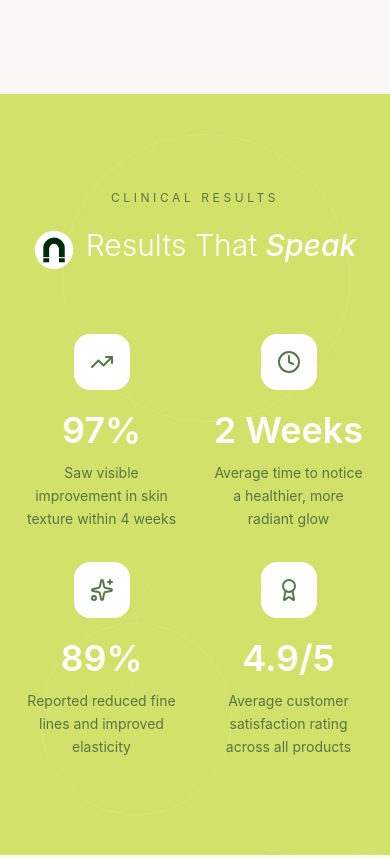
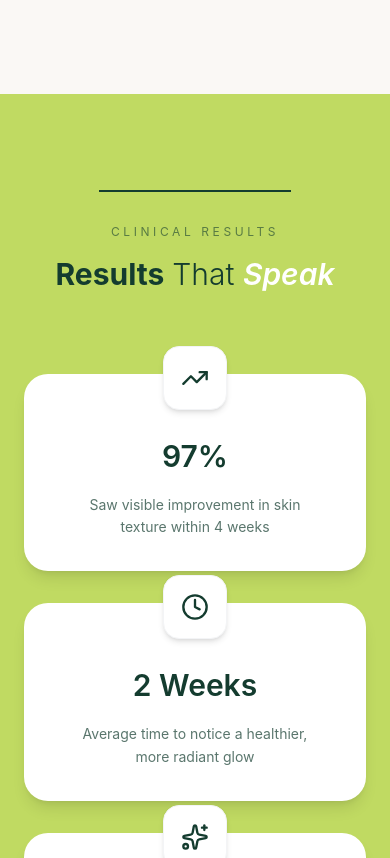
Before and after one commit to Asritha-2002/N-Organics, a React (Vite) app: page / in a window 390 px wide. Shown: the part 5860-6718 px from the top of the page. Built offline with nearby package versions, Linux system fonts and the light colour scheme.

Commit message:
after few more ui changes

```diff
--- a/src/components/Navbar.jsx
+++ b/src/components/Navbar.jsx
@@ -60,7 +60,7 @@ export default function Navbar() {
       transition={{ duration: 0.5 }}
       className={`fixed left-0 right-0 top-0 z-50 transition-all duration-500 ${
         scrolled
-          ? "border-b border-white/10 bg-[#002b0a] shadow-md backdrop-blur-xl"
+          ? "border-b border-white/10 bg-[#0f261c] shadow-md backdrop-blur-xl"
           : "bg-transparent"
       }`}
     >
--- a/src/components/about/FounderProfile.jsx
+++ b/src/components/about/FounderProfile.jsx
@@ -43,7 +43,8 @@ export default function FounderProfile() {
 
             {/* name */}
             <h2 className="mt-5 text-3xl font-light tracking-tight text-[#143c2f] sm:text-4xl lg:text-5xl">
-              Ananya <span className="font-medium italic">Sharma</span>
+              Neelima {" "}
+ <span className="font-medium italic">Bommareddy</span>
             </h2>
 
             {/* role text */}
@@ -53,7 +54,7 @@ export default function FounderProfile() {
 
             {/* description */}
             <p className="mx-auto mt-6 max-w-2xl text-sm leading-7 text-[#6f6a61] sm:text-base">
-              Ananya Sharma leads N-Organics with a thoughtful blend of cosmetic
+              Neelima Bommareddy leads N-Organics with a thoughtful blend of cosmetic
               science, sustainable business values, and a deep commitment to
               clean beauty. Her vision is to create products that feel gentle,
               effective, transparent, and aligned with nature.
--- a/src/components/home/ResultsSection.jsx
+++ b/src/components/home/ResultsSection.jsx
@@ -1,7 +1,6 @@
 import React from "react";
 import { motion } from "framer-motion";
 import { TrendingUp, Clock, Sparkles, Award } from "lucide-react";
-import smallLogo from "../../assets/smallLogo2.png"
 
 const stats = [
   {
@@ -28,43 +27,37 @@ const stats = [
 
 export default function ResultsSection() {
   return (
-    <section className="py-24 lg:py-32 bg-[#d2e16a] text-white relative overflow-hidden">
-
-      {/* Decorative Circles */}
-      <div className="absolute top-10 right-10 w-72 h-72 rounded-full border border-white/10" />
-      <div className="absolute bottom-10 left-10 w-48 h-48 rounded-full border border-white/10" />
-      <div className="absolute top-1/2 left-1/3 w-96 h-96 rounded-full border border-white/5" />
+    <section className="py-24 lg:py-32 bg-[#c0da62] relative overflow-hidden">
 
       <div className="relative max-w-7xl mx-auto px-6 lg:px-8">
 
         {/* Heading */}
-        <div className="text-center mb-16">
+        <div className="text-center mb-16 flex flex-col items-center">
+
+          <div className="w-48 h-0.5 bg-[#143c2f] mb-8" />
+
           <motion.span
             initial={{ opacity: 0 }}
             whileInView={{ opacity: 1 }}
             viewport={{ once: true }}
-            className="text-xs tracking-[0.3em] uppercase text-[#587645] mb-4 block"
+            className="text-xs tracking-[0.3em] uppercase text-[#143c2f]/60 mb-4 block"
           >
             Clinical Results
           </motion.span>
 
-         <motion.div
-  initial={{ opacity: 0, y: 20 }}
-  whileInView={{ opacity: 1, y: 0 }}
-  viewport={{ once: true }}
-  className="flex items-center justify-center gap-3"
->
-  <img src={smallLogo} alt="" className="w-10 h-10 mt-2" />
-
-  <h2 className=" text-3xl md:text-4xl lg:text-6xl font-light leading-tight">
-    Results That{" "}
-    <span className="italic font-medium">Speak</span>
-  </h2>
-</motion.div>
+          <motion.h2
+            initial={{ opacity: 0, y: 20 }}
+            whileInView={{ opacity: 1, y: 0 }}
+            viewport={{ once: true }}
+            className="text-white text-3xl md:text-4xl  font-medium leading-tight"
+          >
+            <span className="text-[#143c2f] font-bold">Results</span> <span className="text-[#143c2f] font-light">That{" "}</span>
+            <span className="italic font-semibold">Speak</span>
+          </motion.h2>
         </div>
 
         {/* Stats Grid */}
-        <div className="grid grid-cols-2 lg:grid-cols-4 gap-8 lg:gap-12">
+        <div className="grid grid-cols-1 sm:grid-cols-2 lg:grid-cols-4 gap-8 lg:gap-12 items-start mt-20">
           {stats.map((stat, index) => {
             const Icon = stat.icon;
 
@@ -75,20 +68,20 @@ export default function ResultsSection() {
                 whileInView={{ opacity: 1, y: 0 }}
                 viewport={{ once: true }}
                 transition={{ duration: 0.6, delay: index * 0.1 }}
-                className="text-center"
+                className="relative bg-white rounded-3xl p-8 pt-12 text-center flex flex-col items-center shadow-lg "
               >
-                {/* Icon */}
-                <div className="w-14 h-14 mx-auto mb-5 rounded-2xl bg-[#FFFFFF] flex items-center justify-center">
-                  <Icon className="w-6 h-6 text-[#587645]" />
+                {/* Floating Icon */}
+                <div className="absolute -top-7 left-1/2 -translate-x-1/2 w-16 h-16 rounded-2xl bg-white flex items-center justify-center shadow-md border border-gray-100">
+                  <Icon className="w-7 h-7 text-[#143c2f]" />
                 </div>
 
                 {/* Number */}
-                <p className="text-4xl lg:text-5xl font-semibold mb-3">
+                <p className="text-[#143c2f] text-3xl md:text-4xl font-semibold mb-5 mt-4">
                   {stat.number}
                 </p>
 
                 {/* Label */}
-                <p className="text-sm text-[#587645] leading-relaxed">
+                <p className="text-sm text-[#143c2f]/70 leading-relaxed max-w-[240px]">
                   {stat.label}
                 </p>
               </motion.div>
--- a/src/components/shop/Productdetail.jsx
+++ b/src/components/shop/Productdetail.jsx
@@ -458,14 +458,14 @@ export default function Productdetail() {
 
     {/* Rating */}
     <div className="flex items-center gap-3 mb-4 text-xs md:text-sm">
-      <div className="flex gap-1">
+      <div className="flex gap-1 ">
         {[...Array(5)].map((_, i) => (
           <Heart
             key={i}
             className={`h-4 w-4 ${
               i < Math.floor(product.rating)
-                ? "text-[#c8fec0] fill-[#c8fec0]"
-                : "text-gray-300"
+                ? "text-[#c8fec0] fill-[#c8fec0] stroke-[#457358] "
+                : "text-transparent fill-transparent stroke-gray-400 "
             }`}
           />
         ))}
@@ -548,7 +548,7 @@ export default function Productdetail() {
 
 
       {/* Heart moved to end */}
-      <button className="p-3 rounded-full bg-white border shadow-sm hover:bg-[#457358] transition">
+      <button className="p-3  rounded-full bg-white border shadow-sm hover:bg-[#457358] transition">
         <Heart className="h-5 w-5 text-[#457358] hover:text-white" />
       </button>
     </div>
```
